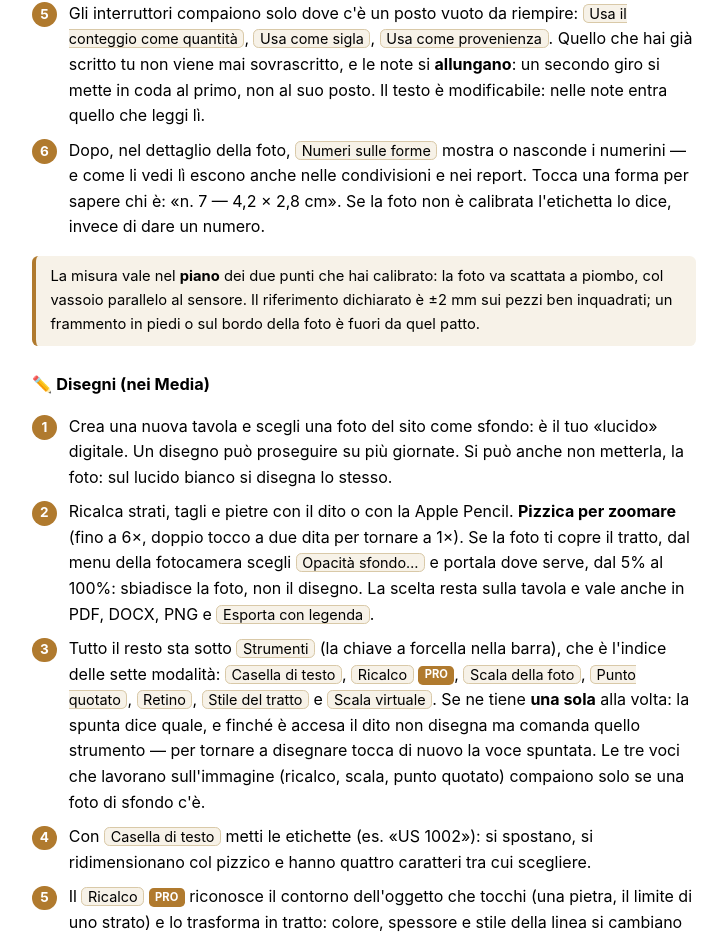
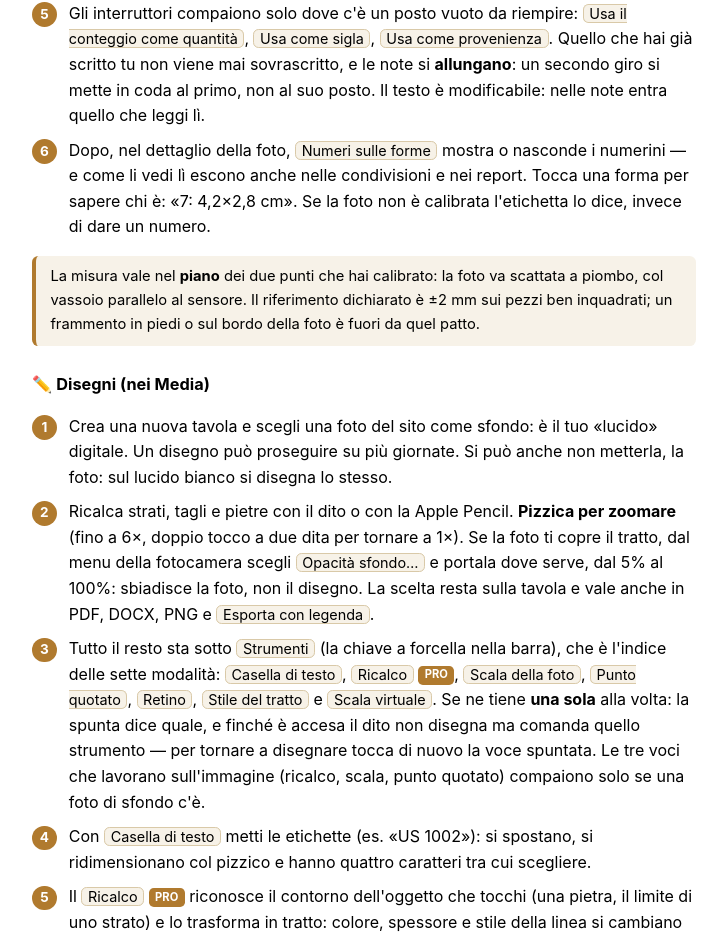
Before and after one commit to enzococca/giornale-di-scavo, a plain HTML site: page guida/index.html in a window 1280 px wide. Shown: the part 6486-7421 px from the top of the page, without its empty margins (276-1003 px from the left). Drawn offline with Linux system fonts and the light colour scheme.

Commit message:
L'esempio del callout diceva un formato che l'app non scrive
Il callout vero e' «7: 4,2x2,8 cm»: niente «n.», niente lineetta, niente
spazi attorno alla per, e «cm» non e' tradotto in nessuna lingua (lo dice
il commento di testoCallout: un «n.» sarebbe un'abbreviazione italiana
piantata in ogni lingua). Il separatore decimale segue la lingua del
dispositivo. Trovato da chi traduceva in giapponese e coreano.

```diff
--- a/guida/index.html
+++ b/guida/index.html
@@ -191,7 +191,7 @@ in coda al primo, non al suo posto. Il testo è modificabile: nelle note entra
 quello che leggi lì.</li>
 <li>Dopo, nel dettaglio della foto, <kbd>Numeri sulle forme</kbd> mostra o
 nasconde i numerini — e come li vedi lì escono anche nelle condivisioni e nei
-report. Tocca una forma per sapere chi è: «n. 7 — 4,2 × 2,8 cm». Se la foto non
+report. Tocca una forma per sapere chi è: «7: 4,2×2,8 cm». Se la foto non
 è calibrata l'etichetta lo dice, invece di dare un numero.</li>
 </ol>
 <p class="nota">La misura vale nel <strong>piano</strong> dei due punti che hai
```
